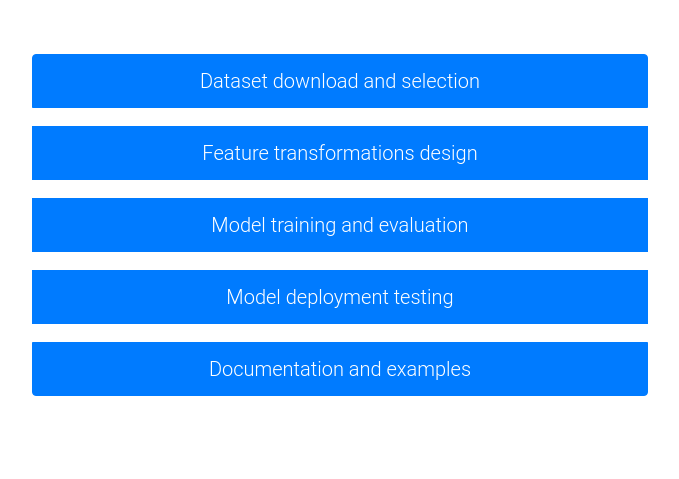
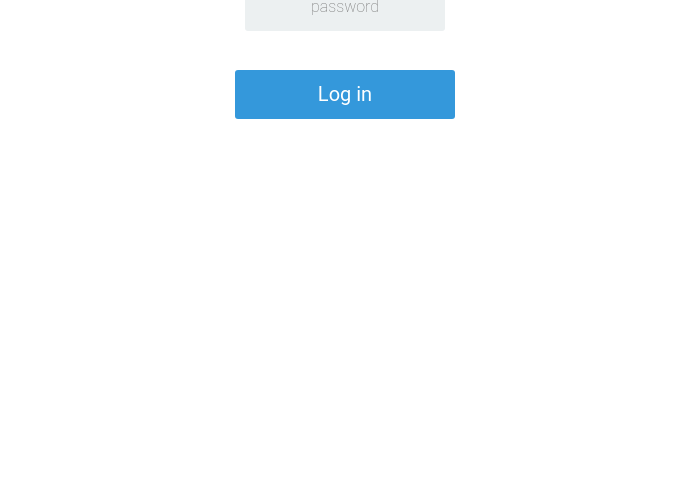
Before and after one commit to stojan211287/MLHubDemo, a Flask app: page / in a window 1280 px wide. Shown: the part 321-800 px from the top of the page, without its empty margins (295-974 px from the left). Run offline with Flask 2, Linux system fonts and the light colour scheme; some libraries are stand-ins or nearby versions.

Commit message:
Add a login feature and change up the styling a bit. Also add hover options for buttions

```diff
--- a/app.py
+++ b/app.py
@@ -1,4 +1,6 @@
-from flask import Flask, Response, render_template, request
+import os
+
+from flask import Flask, Response, render_template, request, session, flash
 from flask_bootstrap import Bootstrap
 
 from utils import construct_parser, encode_target, error_with_traceback
@@ -11,10 +13,8 @@ from user import User
 from data import DataLoader
 from data_errors import DataLoadingError, MalformedDataUrl, DataNotFoundRemotly
 
-from models import LogReg, TFModel
+from models import TFModel
 from models_errors import UserCodeExecutionError, InputDataError
-
-import pandas as pd
 
 
 def create_app():
@@ -34,12 +34,23 @@ data_loader = DataLoader(local_data_dir="./data")
 
 # INIT APP
 app = create_app()
-app.config['SECRET_KEY'] = "ThisIsSuperSecret"
+
+
+@app.route("/login", methods=["GET", "POST"])
+def do_admin_login():
+    if request.form["password"] == "admin" and request.form["username"] == "admin":
+        session["logged_in"] = True
+    else:
+        flash("Wrong password!")
+    return index()
 
 
 @app.route(rule="/", methods=["GET", "POST"])
 def index():
-    return render_template("index.html")
+    if not session.get('logged_in'):
+        return render_template('login.html')
+    else:
+        return render_template("index.html")
 
 
 @app.route(rule="/datasets", methods=["GET", "POST"])
@@ -107,15 +118,11 @@ def features():
         try:
             user.loaded_data = data_loader.load_data(data_path=user.available_datasets[user.loaded_data_name]["URL"])
             parser, completed_code = construct_parser(code_raw_string=user.feature_code)
-            used_feature_generators = parser.get_all_generators()
-            raw_features = set(user.loaded_data.columns.values) - used_feature_generators
 
             backend_response["raw_data_preview"] = user.loaded_data.head(NO_OF_ROWS_TO_SHOW).to_json()
 
-            parsed_df = parser.parse_to_df(data=user.loaded_data)
-            all_features = pd.concat([parsed_df,
-                                      user.loaded_data.loc[:, list(raw_features)]],
-                                     axis=1)
+            all_features = parser.add_parsed_to_data(data=user.loaded_data)
+
             feature_preview = all_features.head(NO_OF_ROWS_TO_SHOW).to_json()
 
             if commit_was_pressed:
@@ -162,17 +169,10 @@ def training():
             feature_code = ";".join(feature_def_list)
 
             parser, completed_code = construct_parser(code_raw_string=feature_code)
-            parsed_data_df = parser.parse_to_df(user.loaded_data)
-
-            used_feature_generators = parser.get_all_generators()
-            raw_features = set(user.loaded_data.columns.values) - used_feature_generators
 
             backend_response["raw_data_preview"] = user.loaded_data.head(NO_OF_ROWS_TO_SHOW).to_json()
 
-            parsed_df = parser.parse_to_df(data=user.loaded_data)
-            all_features = pd.concat([parsed_df,
-                                      user.loaded_data.loc[:, list(raw_features)]],
-                                     axis=1)
+            all_features = parser.add_parsed_to_data(data=user.loaded_data)
 
             model_class = "DNNClassifier"
 
@@ -180,7 +180,7 @@ def training():
             target_name = user.available_datasets[user.loaded_data_name]["target"]
             encoded_target, n_classes = encode_target(raw_target=user.loaded_data[target_name])
 
-            parsed_data_df[target_name] = encoded_target
+            all_features[target_name] = encoded_target
 
             model_params = model_param_lookup[model_class]
             model_params["n_classes"] = n_classes
@@ -190,7 +190,7 @@ def training():
                             feature_parser=parser,
                             model_export_directory="./model_export")
 
-            model_eval, data_with_model_predictions = model.train(features=parsed_data_df,
+            model_eval, data_with_model_predictions = model.train(features=all_features,
                                                                   target=target_name,
                                                                   num_steps=100)
 
@@ -254,6 +254,8 @@ def deployment():
 
 if __name__ == "__main__":
 
+    app.config['SECRET_KEY']  = os.urandom(12)
+
     app.run(host="0.0.0.0",
             port=5000,
             debug=True)
--- a/constants.py
+++ b/constants.py
@@ -66,7 +66,7 @@ loss_fn = torch.nn.MSELoss(reduction='sum')
 
 model_param_lookup = {
                         "DNNClassifier": {
-                                        "hidden_units": [3, 5, 3]},
+                                        "hidden_units": [10, 12, 10]},
                         "BoostedTreesClassifier": {"n_trees": 100,
                                                    "max_depth": 6,
                                                    "learning_rate": 0.1,
--- a/static/style.css
+++ b/static/style.css
@@ -119,6 +119,10 @@
     text-align: center;
 }
 
+.list-group-item-action {
+    background-color: #FFF;
+}
+
 div {
     padding: 10px;
 }
@@ -140,3 +144,93 @@ body {
   margin: 0;
   padding: 1rem;
 }
+
+* {
+box-sizing: border-box;
+}
+
+*:focus {
+	outline: none;
+}
+
+
+.login {
+    margin: 20px auto;
+    width: 300px;
+}
+
+.login-screen {
+    background-color: #FFF;
+    padding: 20px;
+    border-radius: 5px
+}
+
+.app-title {
+    text-align: center;
+    color: #777;
+}
+
+.login-form {
+    text-align: center;
+}
+
+.control-group {
+    margin-bottom: 10px;
+}
+
+input {
+    text-align: center;
+    background-color: #ECF0F1;
+    border: 2px solid transparent;
+    border-radius: 3px;
+    font-size: 16px;
+    font-weight: 200;
+    padding: 10px 0;
+    width: 200px;
+    transition: border .5s;
+}
+
+input:focus {
+    border: 2px solid #3498DB;
+    box-shadow: none;
+}
+
+.btn {
+  border: 2px solid transparent;
+  background: #3498DB;
+  color: #ffffff;
+  font-size: 16px;
+  line-height: 25px;
+  padding: 10px 0;
+  text-decoration: none;
+  text-shadow: none;
+  border-radius: 3px;
+  box-shadow: none;
+  transition: 0.25s;
+  width: 250px;
+  margin: 0 auto;
+}
+
+.btn-index {
+    width: 500px;
+    font-size: 25px;
+}
+
+.btn-primary {
+    font-size: 20px;
+}
+
+.btn-primary:hover {
+    color: #007bff;
+}
+
+.btn:hover {
+  background-color: #ECF0F1;
+}
+
+.login-link {
+  font-size: 12px;
+  color: #444;
+  display: block;
+  margin-top: 12px;
+}
--- a/templates/documentation.html
+++ b/templates/documentation.html
@@ -2,7 +2,7 @@
 
 {% block content %}
 
-<h1 align="center">Documentation for feature transformations</h1>
+<h1 align="center">Documentation hub</h1>
 </br>
 <h4 align="center">Here, we will have documentation on the various features of MLHub</h4>
 
--- a/templates/feature_transform.html
+++ b/templates/feature_transform.html
@@ -30,8 +30,7 @@
         <div align="center" class="form-group">
             {% if backend_response["data_loading_error"] %}
                 <h3 align="center"> An error occurred while attempting to load "{{ user.loaded_data_name }}"</h3>
-                <p>
-                    The error was: </br>
+                <p>The error was: </br>
                     <p><strong>{{ backend_response["data_loading_error"]['error'] }}</strong></p>
                     <p>The traceback is: </br></br>{{ backend_response["data_loading_error"]['traceback'] }}</p>
                 </p>
--- a/templates/index.html
+++ b/templates/index.html
@@ -3,33 +3,33 @@
 {% block content %}
     <h1 align="center">Welcome to MLHub</h1>
     </br>
-    <h4 align="center">This is a ripoff of FloydHub that has waay fewer features. To start, select
+    <h4 align="center">This is a ripoff of FloydHub that has waay fewer features. </br></br> To start, select
             one of the playgrounds from the navigation bar or the menu to the right.</h4>
 
     <div align="center">
         <div class="list-group">
             <a href="{{ url_for('datasets') }}"
-               class="list-group-item list-group-item-action active">
+               class="btn btn-index">
                 Dataset download and selection
             </a>
             </br>
             <a href="{{ url_for('features') }}"
-               class="list-group-item list-group-item-action active">
+               class="btn btn-index">
                 Feature transformations design
             </a>
             </br>
             <a href="{{ url_for('training') }}"
-               class="list-group-item list-group-item-action active">
+               class="btn btn-index">
                 Model training and evaluation
             </a>
             </br>
             <a href="{{ url_for('deployment') }}"
-               class="list-group-item list-group-item-action active">
+               class="btn btn-index">
                 Model deployment testing
             </a>
             </br>
             <a href="{{ url_for('docs') }}"
-               class="list-group-item list-group-item-action active">
+               class="btn btn-index">
                 Documentation and examples
             </a>
         </div>
--- /dev/null
+++ b/templates/login.html
@@ -0,0 +1,39 @@
+<!DOCTYPE html>
+<html lang="en">
+<head>
+    <meta charset="UTF-8">
+    <link rel="stylesheet"
+          href="https://maxcdn.bootstrapcdn.com/bootstrap/4.0.0/css/bootstrap.min.css">
+    <link rel="stylesheet"
+          href="{{url_for('.static', filename='style.css')}}">
+    <title>{% block title %}{% endblock %}</title>
+
+<body>
+    {% if session['logged_in'] %}
+        <p>You're logged in already!</p>
+        {% else %}
+            <form action="/login" method="POST">
+                <div class="login">
+                    <div class="login-screen">
+                        <div class="app-title">
+                            <h1>Login to MLHub</h1>
+                        </div>
+                        <div class="login-form">
+                            <div class="control-group">
+                            <input type="text" class="login-field" value="" placeholder="username" name="username">
+                            <label class="login-field-icon fui-user" for="login-name"></label>
+                            </div>
+
+                            <div class="control-group">
+                            <input type="password" class="login-field" value="" placeholder="password" name="password">
+                            <label class="login-field-icon fui-lock" for="login-pass"></label>
+                            </div>
+
+                            <input type="submit" value="Log in" class="btn btn-primary btn-large btn-block" >
+                            <br>
+                        </div>
+                    </div>
+                </div>
+            </form>
+    {% endif %}
+</body>
--- a/templates/model_training.html
+++ b/templates/model_training.html
@@ -42,12 +42,6 @@
                 </br>
                 </br>
                 <p> Use the default code to train a custom model, or write your own!</p>
-                <p>
-                    Be aware that, in defining the model, you can use the pre-defined variables D_in and D_out.
-                    </br>
-                    They correspond, respectively, to the number of features in the feature commit, and the target
-                    dimension.</br>
-                    Both can be overwritten in your model code. </br>D_out defaults to 1.</p>
                 <textarea cols="62" rows="25" id="code-box-models" name="model_box">{{ user.feature_code }}</textarea>
                 </br>
                 <input type="submit" value="Train model" class="btn btn-primary"/>
```
Also changed, not shown: features.py (+15 -5 lines).
